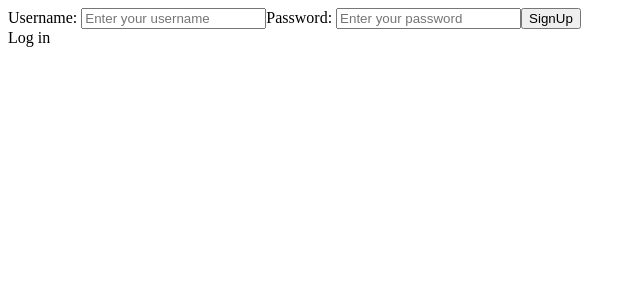
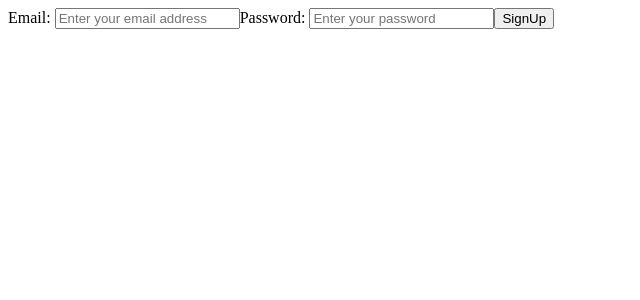
Before and after one commit to bw-ft-airbnb-1/front-end, a React (Create React App) app in the folder optimal-price/: page /signup in a window 1280 px wide. Shown: the top 300 px of the page, without its empty margins (0-640 px from the left). Built offline with nearby package versions, Linux system fonts and the light colour scheme.

Commit message:
fixed state bug on signup component

```diff
--- a/optimal-price/package.json
+++ b/optimal-price/package.json
@@ -8,6 +8,7 @@
     "@testing-library/user-event": "^7.1.2",
     "react": "^16.12.0",
     "react-dom": "^16.12.0",
+    "react-router-dom": "^5.1.2",
     "react-scripts": "3.3.0"
   },
   "scripts": {
--- a/optimal-price/src/App.js
+++ b/optimal-price/src/App.js
@@ -1,13 +1,27 @@
-import React from 'react';
+import React, {useState} from 'react';
+import { BrowserRouter as Router, Route, Link, Switch } from "react-router-dom";
+import Context from "./contexts/loginContext";
 
 import SignUp from './components/SignUp';
-import UserLogin from './components/UserLogin';
+// import UserLogin from './components/UserLogin';
 
 function App() {
+  // adding state
+  const [credentials, setCredentials] = useState({
+    email: '',
+    password: ''
+  })
+
   return (
     <div>
-      <SignUp />
-      <UserLogin />
+      <Router>
+      <Switch>
+        <Context.Provider value = {{credentials, setCredentials}} >
+            {/* <Route exact path="/" component={UserLogin} />  */}
+            <Route exact path="/signup" component={SignUp} />
+        </Context.Provider>
+      </Switch>
+      </Router>
     </div>
   );
 }
--- a/optimal-price/src/components/SignUp.js
+++ b/optimal-price/src/components/SignUp.js
@@ -1,41 +1,53 @@
-import React from "react";
+import React, {useContext} from "react";
 import axios from 'axios'
+import Context from './../contexts/loginContext';
 
 const SignUp = () =>{
-  // still need state management
+  // state
+  const {credentials, setCredentials} = useContext(Context);
 
   // handleSubmit
   const handleSubmit = e =>{
     e.preventDefault();
-    // axios call in here
+    // axios call
+    axios
+        .post(`https://bw-ft-airbnb-1.herokuapp.com/api/v1/user/register `, credentials)
+        .then(response =>{
+          // props.history.push('');
+        })
+        .catch(error => console.log(error))
   }
 
   // handleChanges
-  const handleChanges = e => {
-    // set state here
-  }
+  const handleChanges = (e) => {
+    setCredentials({
+        ...credentials,
+        [e.target.name]: e.target.value
+    })
+}
 
   return ( // *********Changed this***********
     <div>
       <form className = 'registration' onSubmit = {handleSubmit}>
-        <label htmlFor = 'username'>Username: </label>
-          <input
-            id = 'username'
-            type = 'text'
-            name = 'username'
-            placeholder = 'Enter your username'
-            // need to add value here
-            // need an onChange in here
+        <label htmlFor = 'email'>Email: </label>
+          <input className = 'signUpInput'
+            id = 'email'
+            type = 'email'
+            name = 'email'
+            placeholder = 'Enter your email address'
+            value = {credentials.email}
+            onChange = {handleChanges}
+            required
         />
 
         <label htmlFor = 'password'>Password: </label>
-          <input
+          <input className = 'signUpInput'
             id = 'password'
             type = 'password'
             name = 'password'
             placeholder = 'Enter your password'
-            // need to add value here
-            // need an onChange in here
+            value = {credentials.password}
+            onChange = {handleChanges}
         />
         <button className = 'rgBtn'>SignUp</button>
       </form>
--- a/optimal-price/src/components/UserLogin.js
+++ b/optimal-price/src/components/UserLogin.js
@@ -1,7 +1,27 @@
-import React from 'react';
+import React, {useContext} from 'react';
+import {axiosWithAuth} from './../utils/axiosWithAuth';
+import Context from './../contexts/loginContext';
+
 
 const UserLogin = () =>{
-  return 'Log in'
+  const {credentials, setCredentials} = useContext(Context);
+
+  const handleSubmit = e =>{
+      e.preventDefault();
+      axiosWithAuth()
+                    .post(`https://bw-ft-airbnb-1.herokuapp.com/api/v1/user/signin `, credentials)
+                    .then(response =>{
+                      localStorage.setItem('token', response.data.token)
+                      localStorage.setItem("email", credentials.email);
+                      // setting state
+                      setCredentials({
+                        email: credentials.email
+                    });
+                      // props.history.push("/dashboard")
+                    })
+                    .catch(error => console.log(error))
+  }
+  return // Changes here
 }
 
 export default UserLogin;
--- a/optimal-price/src/contexts/loginContext.js
+++ b/optimal-price/src/contexts/loginContext.js
@@ -1,5 +1,5 @@
 import React, {createContext} from 'react';
 
-const UserContext = createContext('');
+const Context = createContext('');
 
-export default UserContext;
+export default Context;
--- a/optimal-price/src/index.js
+++ b/optimal-price/src/index.js
@@ -1,6 +1,11 @@
 import React from 'react';
 import ReactDOM from 'react-dom';
+import App from './App';
+import { BrowserRouter as Router} from 'react-router-dom';
 
-import App from './App';
 
-ReactDOM.render(<App />, document.getElementById('root'));
+ReactDOM.render(
+    <Router>
+        <App />
+    </Router>,
+    document.getElementById('root'));
--- a/optimal-price/src/utils/axiosWithAuth.js
+++ b/optimal-price/src/utils/axiosWithAuth.js
@@ -3,7 +3,7 @@ import axios from 'axios';
 export const axiosWithAuth = () =>{
     const token = localStorage.getItem('token');
     return axios.create({
-        baseURL: 'Need it still',
+        baseURL: `https://bw-ft-airbnb-1.herokuapp.com/api/v1 `,
         headers: {
             Authorization: token
         }
```
Also changed, not shown: optimal-price/src/utils/privateRoute.js (+4 -4 lines), 1 other file (tests, documents, lock files or other folders).
